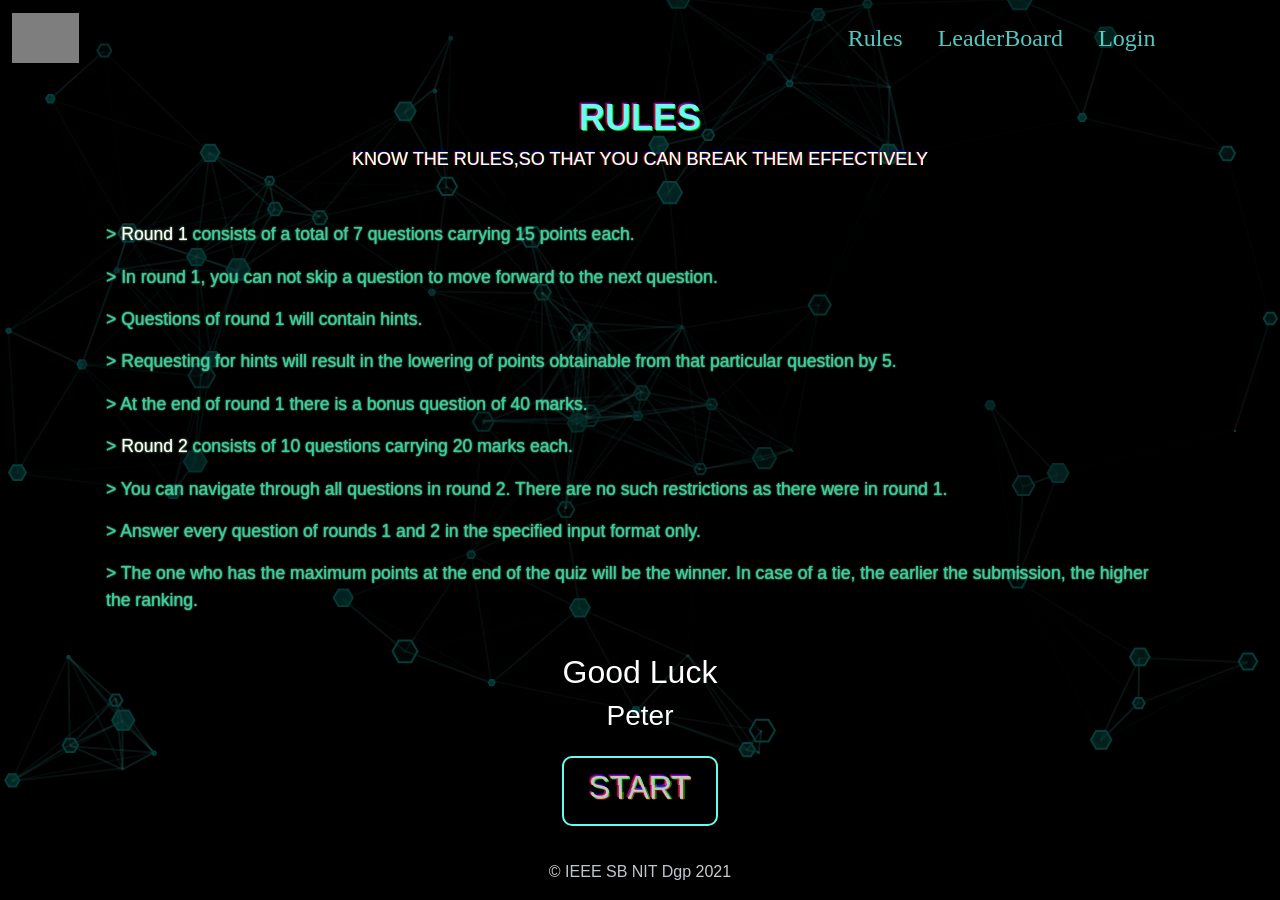
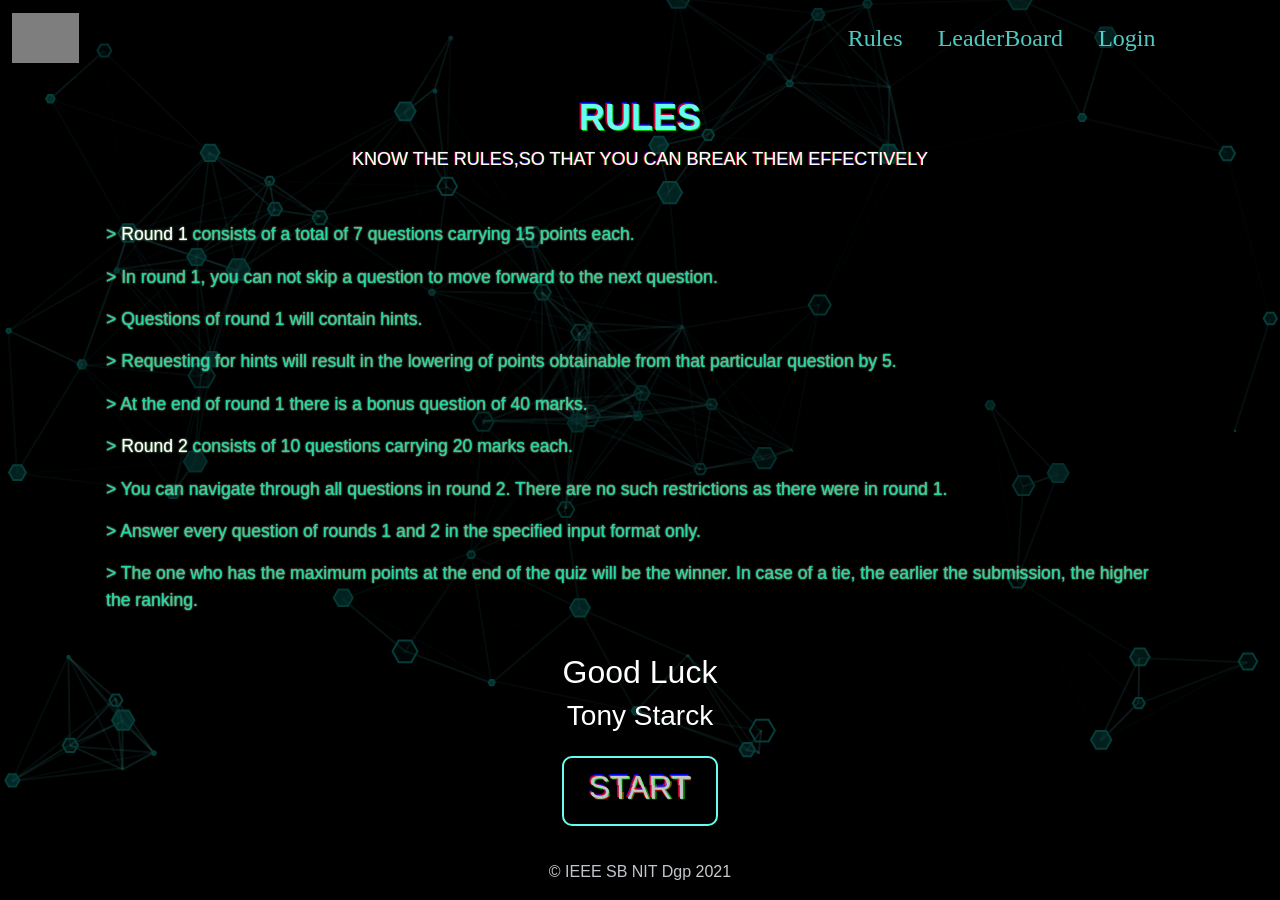
Before and after one commit to sa-y-an/FinalArcane, a Django app: page /rules/ in a window 1280 px wide. Run offline with Django 3.2, Linux system fonts and the light colour scheme; some libraries are stand-ins or nearby versions; some web fonts are replaced; grey boxes are pictures that could not be loaded.

Commit message:
Tony Stark

```diff
--- a/templates/home/rule.html
+++ b/templates/home/rule.html
@@ -285,7 +285,7 @@ canvas {
   <div class="item9">
 
     <h2>Good Luck</h2>
-    <h3>Peter</h3>
+    <h3>Tony Starck</h3>
     <a  href="{% url 'quiz:stageone'  %}">
       <button
         class="btn mb1"
```
